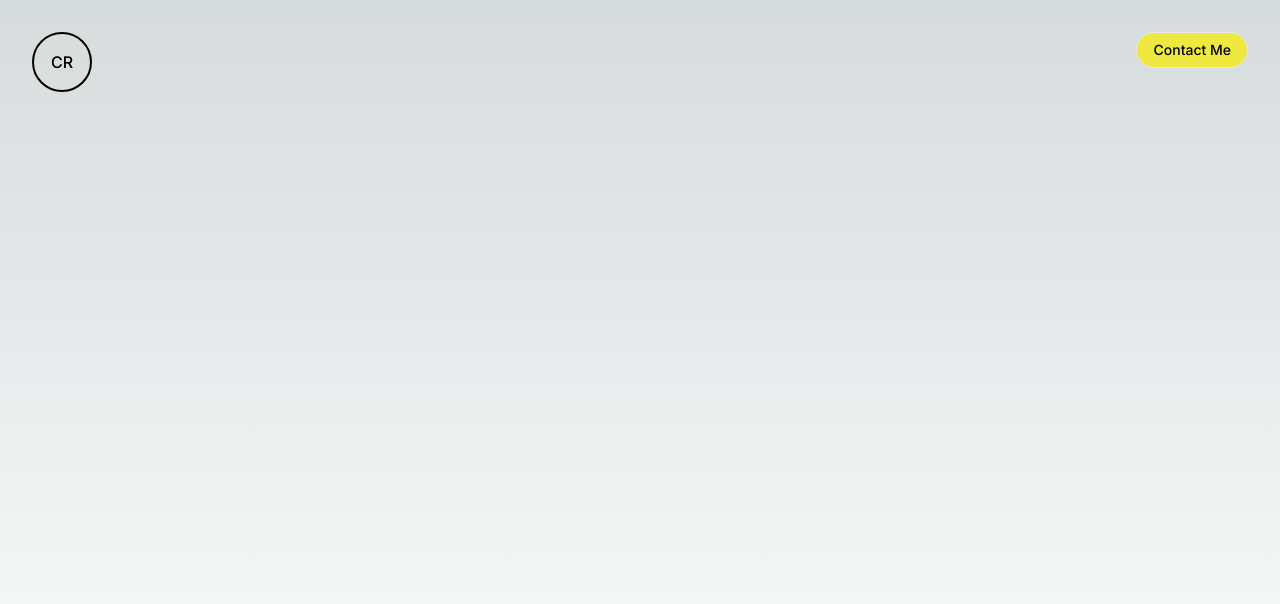
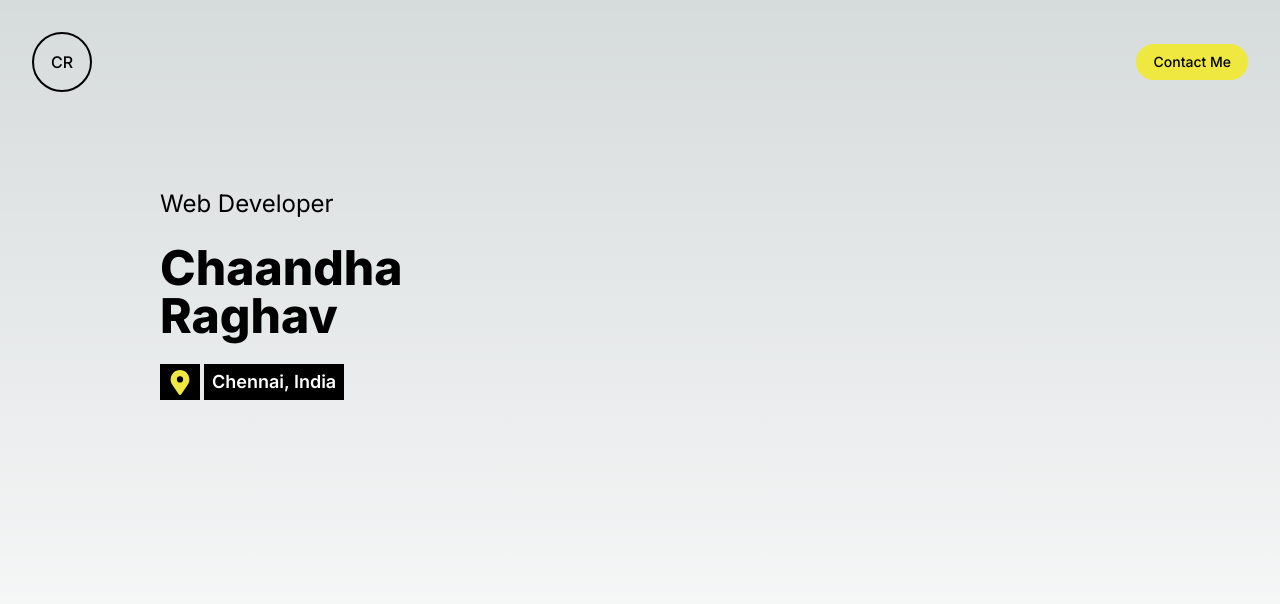
Before and after one commit to chaandharaghav/portfolio, a Next.js app: page / in a window 1280 px wide. Shown: the top 604 px of the page. Built offline with nearby package versions, Linux system fonts and the light colour scheme.

Commit message:
Add component displaying name, role and location

```diff
--- a/app/page.tsx
+++ b/app/page.tsx
@@ -1,13 +1,35 @@
 import Header from "@/components/header";
+import Profile from "@/components/profile";
 import Image from "next/image";
 
 export default function Home() {
     const data = {
         initials: "CR",
+        name: "Chaandha Raghav",
+        role: "Web Developer",
+        location: "Chennai, India",
+        company: "Zohocorp",
+        skills: ["Java", "Javascript", "Postgres"],
+        tools: ["Intellij", "Git", "VS Code"],
+        social: [
+            { platform: "github", link: "github.com/chaandharaghav" },
+            { platform: "linkedin", link: "github.com/chaandharaghav" },
+        ],
+        about: `
+        Bring to the table win-win survival strategies to ensure proactive domination. At the end of the day, going forward, a new normal that has evolved from generation X is on the runway heading towards a streamlined cloud solution.
+
+        User generated content in real-time will have multiple touchpoints for offshoring. Keeping your eye on the ball while performing a deep dive on the start-up mentality to derive convergence on cross-platform integration.`,
     };
     return (
-        <main className="flex min-h-screen p-8">
+        <main className="flex flex-col min-h-screen p-8">
             <Header initials={data.initials} />
+            <div className="px-4 md:px-12 lg:px-32 pt-24">
+                <Profile
+                    name={data.name}
+                    role={data.role}
+                    location={data.location}
+                />
+            </div>
         </main>
     );
 }
--- a/components/header/index.tsx
+++ b/components/header/index.tsx
@@ -1,6 +1,6 @@
 const Header = ({ initials }: { initials: String }) => {
     return (
-        <div className="flex justify-between min-w-full">
+        <div className="flex justify-between items-center min-w-full">
             <Initials initials={initials} />
             <ContactBtn />
         </div>
@@ -17,7 +17,7 @@ const Initials = ({ initials }: { initials: String }) => {
 
 export const ContactBtn = () => {
     return (
-        <button className="px-4 py-1 text-sm font-medium text-black border rounded-full bg-customyellow hover:border-black h-9 dark:bg-orange-300">
+        <button className="px-4 py-1 text-sm font-medium text-black border border-transparent rounded-full bg-customyellow hover:border-black dark:hover:border-transparent h-9 dark:bg-orange-300">
             Contact Me
         </button>
     );
--- /dev/null
+++ b/components/profile/index.tsx
@@ -0,0 +1,56 @@
+import Image from "next/image";
+import LocationImage from "@/public/locationIcon.svg";
+
+const Profile = ({
+    role,
+    name,
+    location,
+}: {
+    role: string;
+    name: string;
+    location: string;
+}) => {
+    return (
+        <div className="max-w-sm">
+            <h2 className="text-2xl">{role}</h2>
+            <h1 className="text-5xl py-6 font-extrabold break-words">{name}</h1>
+            <Location location={location} />
+        </div>
+    );
+};
+
+const Location = ({ location }: { location: string }) => {
+    return (
+        <div className="flex">
+            <span className="bg-black min-h-max flex items-center">
+                <LocationIcon
+                    className="text-customyellow w-10 "
+                    dimension="25px"
+                />
+            </span>
+            <span className="text-lg ml-1 inline-block bg-black font-semibold p-1 px-2 dark:bg-white dark:text-black text-white max-w-100">
+                {location}
+            </span>
+        </div>
+    );
+};
+
+function LocationIcon(props: { className: string; dimension: string }) {
+    return (
+        <svg
+            xmlns="http://www.w3.org/2000/svg"
+            width={props.dimension}
+            height={props.dimension}
+            viewBox="0 0 64 64"
+            xmlSpace="preserve"
+            {...props}
+        >
+            <path
+                fill="currentColor"
+                d="M32 0C18.746 0 8 10.746 8 24c0 5.219 1.711 10.008 4.555 13.93.051.094.059.199.117.289l16 24a4.001 4.001 0 006.656 0l16-24c.059-.09.066-.195.117-.289C54.289 34.008 56 29.219 56 24 56 10.746 45.254 0 32 0zm0 32a8 8 0 110-16 8 8 0 010 16z"
+            />
+        </svg>
+    );
+}
+
+export default Profile;
```
